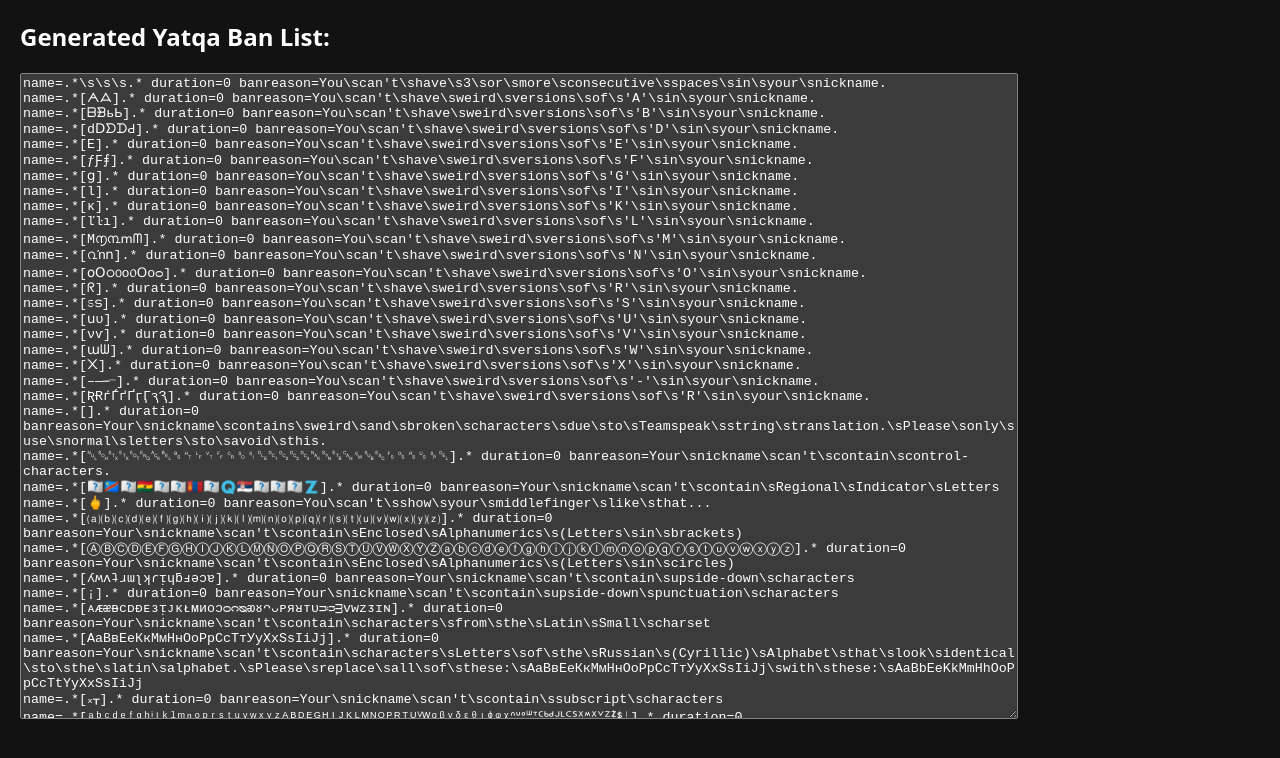
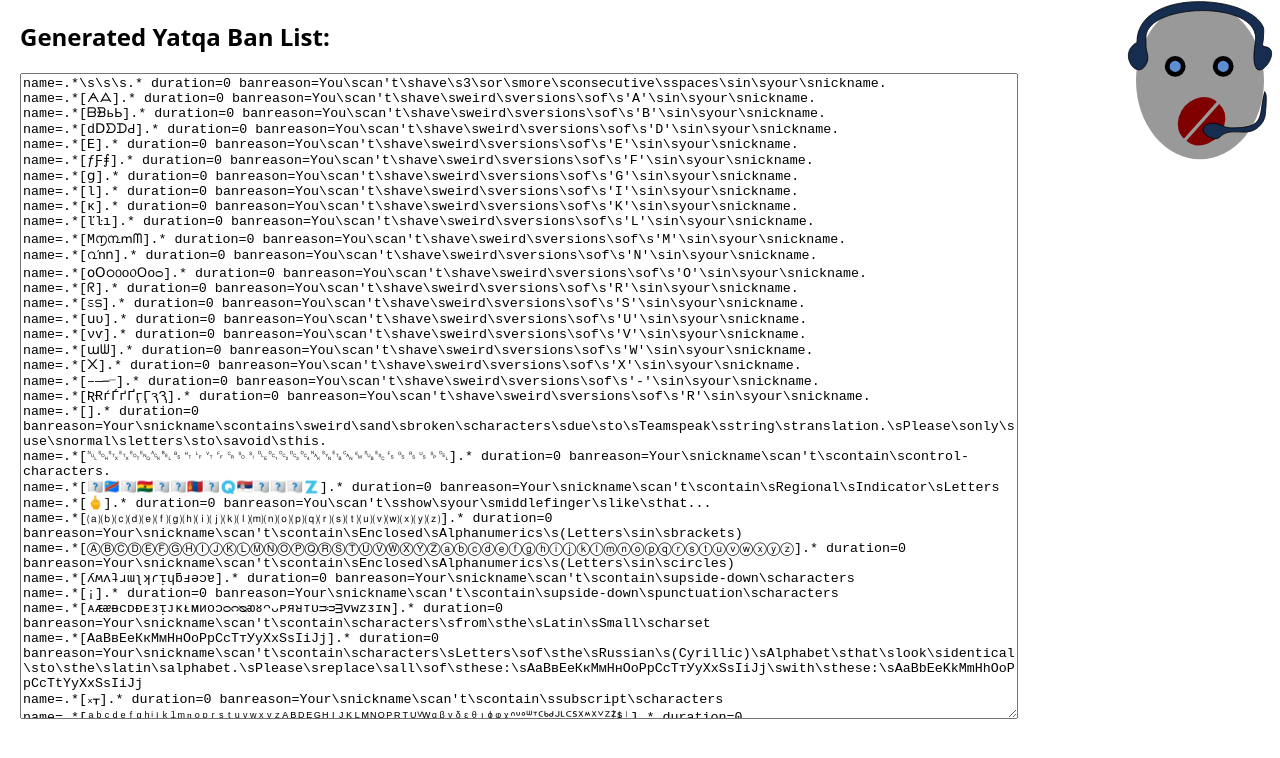
Before and after one commit to Maingron/TeamSpeak-Ban-List-Generator, a plain HTML site: page index.html in a window 1280 px wide. Drawn offline with Linux system fonts and the light colour scheme.

Commit message:
Add logo and improve html styling

```diff
--- a/index.html
+++ b/index.html
@@ -1,7 +1,8 @@
 <!DOCTYPE html>
 <html>
 	<head>
-
+		<title>Maingrons Teamspeak Banlist generator</title>
+		<link rel="shortcut icon" href="logo.svg">
 	</head>
 	<body>
 		<div>
@@ -18,9 +19,21 @@
 			body {
 				margin: 0;
 				padding: 0 10px;
-				color-scheme: dark;
+				color-scheme: light;
 				font-family: system-ui, -apple-system, BlinkMacSystemFont, 'Segoe UI', Roboto, Oxygen, Ubuntu, Cantarell, 'Open Sans', 'Helvetica Neue', sans-serif;
+			}
 
+			@media(prefers-color-scheme: dark) {
+				html,
+				body {
+					color-scheme: dark;
+				}
+			}
+
+			body {
+				background: url("logo.svg") no-repeat;
+				background-size: 20vmin auto;
+				background-position: top right;
 			}
 
 			* {
```
Also changed, not shown: logo.svg (added).
